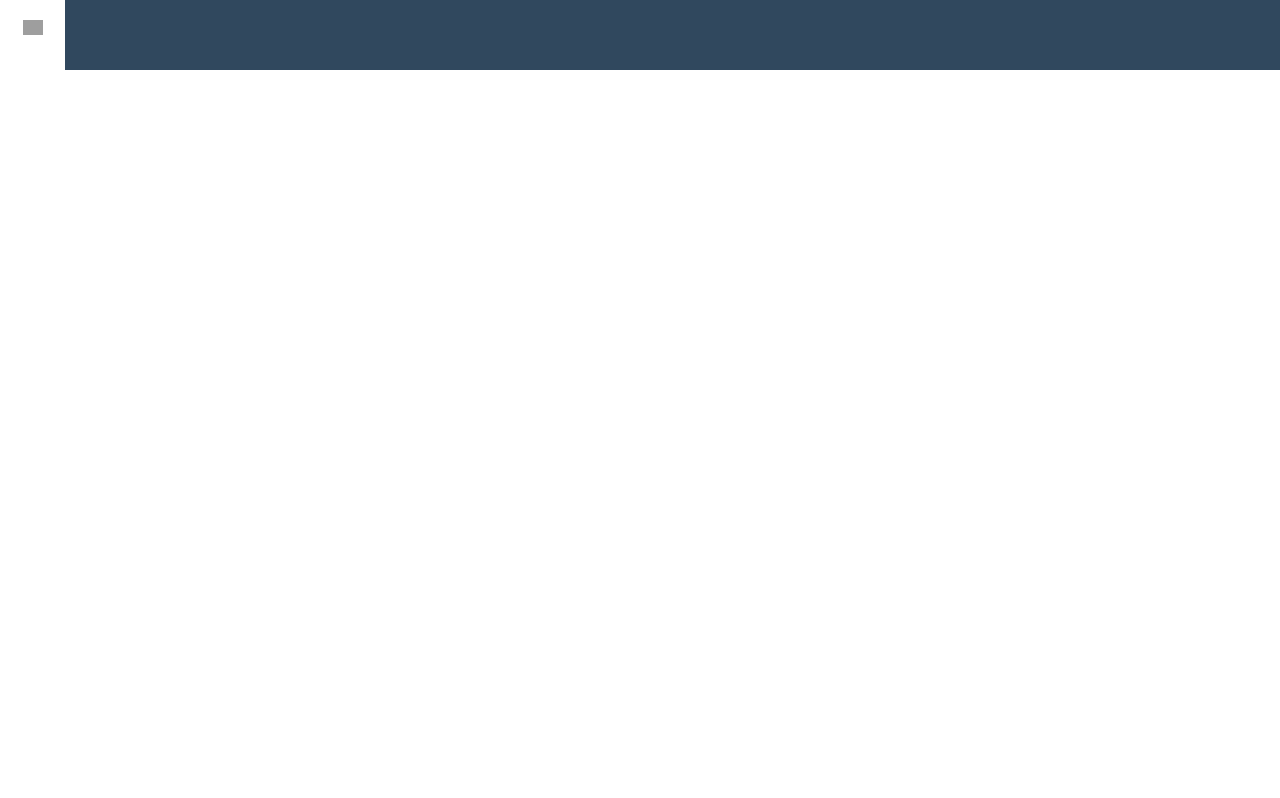
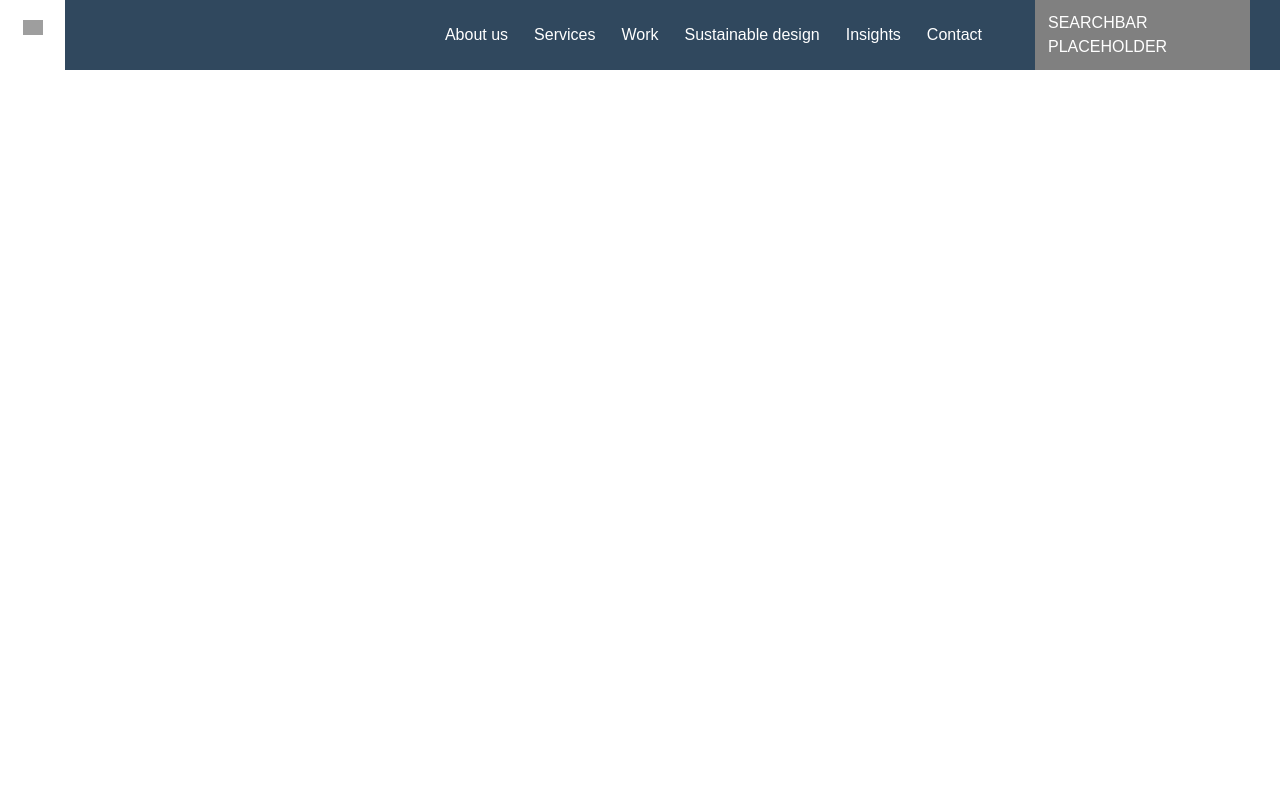
Before and after one commit to digital-cowboy-91/wdc-contact-page, a Next.js app: page / in a window 1280 px wide. Shown: the top 798 px of the page. Built offline with nearby package versions, Linux system fonts and the light colour scheme; grey boxes are pictures that could not be loaded; some icons are missing.

Commit message:
style navbar, add links

```diff
--- a/app/components/Navbar.tsx
+++ b/app/components/Navbar.tsx
@@ -1,7 +1,50 @@
+import Link from "next/link";
+
 export default function Navbar() {
+  const links = [
+    {
+      name: "About us",
+      link: "https://www.wdc-creative.com/about-us",
+    },
+    {
+      name: "Services",
+      link: "https://www.wdc-creative.com/services",
+    },
+    {
+      name: "Work",
+      link: "https://www.wdc-creative.com/our-work",
+    },
+    {
+      name: "Sustainable design",
+      link: "https://www.wdc-creative.com/sustainable-design",
+    },
+    {
+      name: "Insights",
+      link: "https://www.wdc-creative.com/insights",
+    },
+    {
+      name: "Contact",
+      link: "/",
+    },
+  ];
+
   return (
-    <div id="navbar" className="h-[70px] bg-primary text-background">
-      Navbar
+    <div
+      id="navbar"
+      className="h-[70px] bg-primary text-background flex items-center justify-end ps-[var(--sidebar-size)] pe-[30px]"
+    >
+      <nav className="h-full flex items-center">
+        {links.map(({ name, link }) => {
+          return (
+            <Link href={link} className="px-[13px]">
+              {name}
+            </Link>
+          );
+        })}
+      </nav>
+      <div className="h-full w-[215px] bg-[grey] flex items-center justify-center px-[13px] ms-[40px]">
+        SEARCHBAR PLACEHOLDER
+      </div>
     </div>
   );
 }
```
